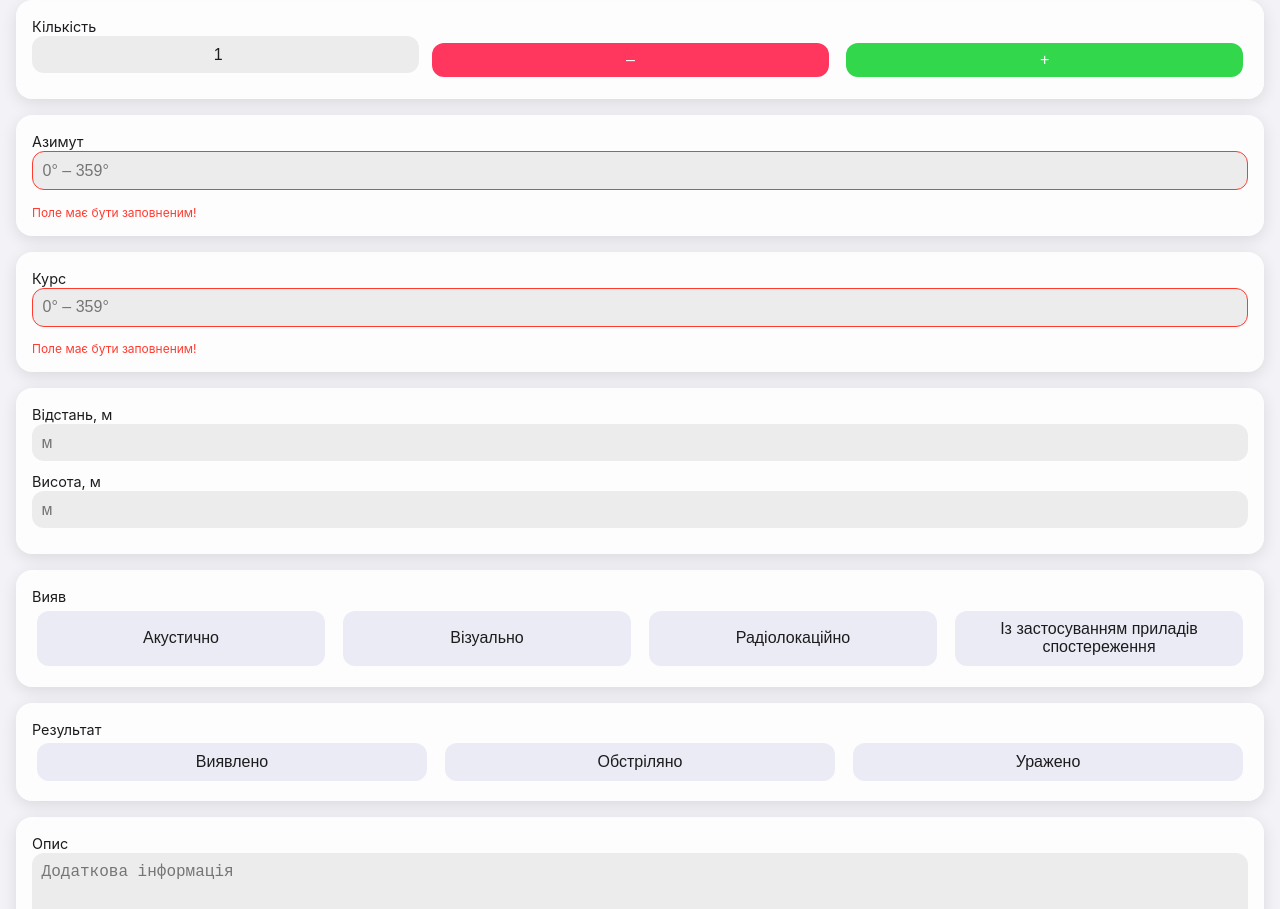
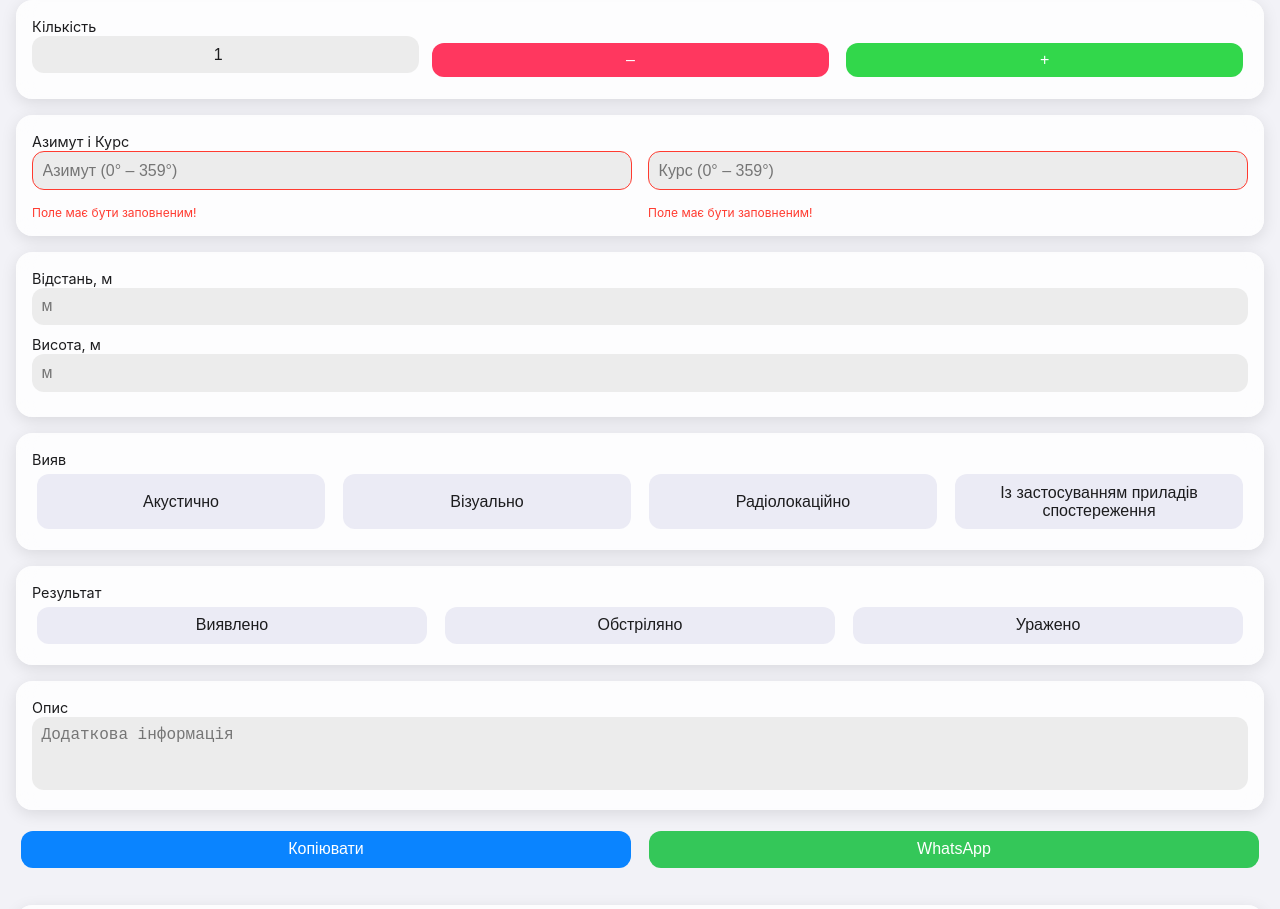
Before and after one commit to lolittajdm-alt/akviz0.2, a Next.js app: page / in a window 1280 px wide. Shown: the part 920-1829 px from the top of the page. Built offline with nearby package versions, Linux system fonts and the light colour scheme.

Commit message:
Update index.js

```diff
--- a/pages/index.js
+++ b/pages/index.js
@@ -412,7 +412,10 @@ const onCourseChange = (e) => {
   </div>
 </div>
       <div style={iosCard}>
-  <label style={iosLabel}>Азимут</label>
+  <label style={iosLabel}>Азимут і Курс</label>
+  <div style={{ display: "flex", gap: "1rem", flexWrap: "wrap" }}>
+    {/* Азимут */}
+    <div style={{ flex: 1, minWidth: "120px" }}>
       <input
         type="text"
         inputMode="numeric"
@@ -420,7 +423,7 @@ const onCourseChange = (e) => {
         name="azimuth"
         value={form.azimuth}
         onChange={onAzimuthChange}
-    placeholder="0° – 359°"
+        placeholder="Азимут (0° – 359°)"
         maxLength={3}
         style={{
           ...iosInput,
@@ -437,8 +440,8 @@ const onCourseChange = (e) => {
       )}
     </div>
 
-       <div style={iosCard}>
-  <label style={iosLabel}>Курс</label>
+    {/* Курс */}
+    <div style={{ flex: 1, minWidth: "120px" }}>
       <input
         type="text"
         inputMode="numeric"
@@ -446,7 +449,7 @@ const onCourseChange = (e) => {
         name="course"
         value={form.course}
         onChange={onCourseChange}
-    placeholder="0° – 359°"
+        placeholder="Курс (0° – 359°)"
         maxLength={3}
         style={{
           ...iosInput,
@@ -461,6 +464,8 @@ const onCourseChange = (e) => {
           Поле має бути заповненим!
         </div>
       )}
+    </div>
+  </div>
 </div>
 
       <div style={iosCard}>
```
Lines whose indentation alone changed are shown as unchanged.
